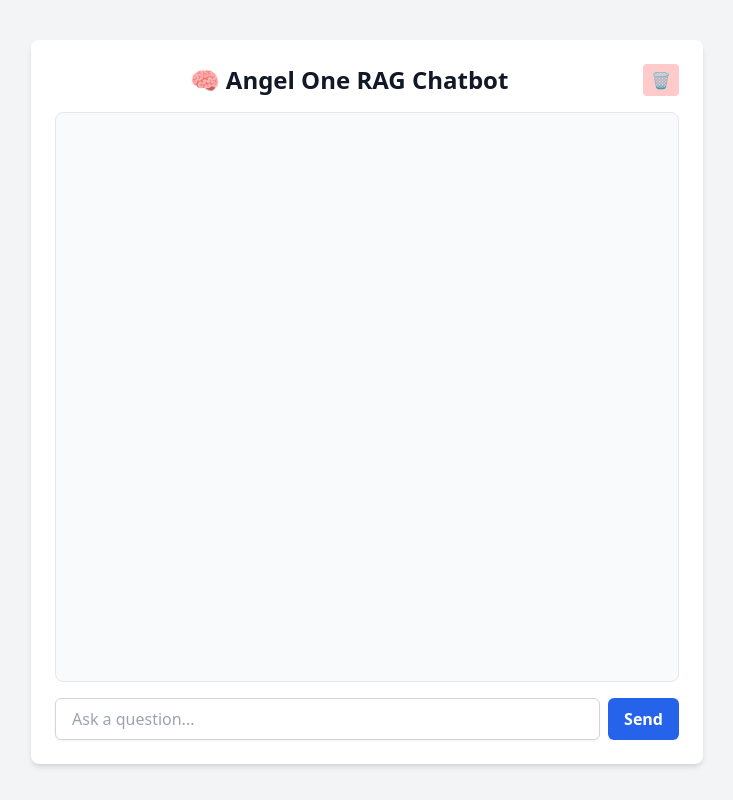
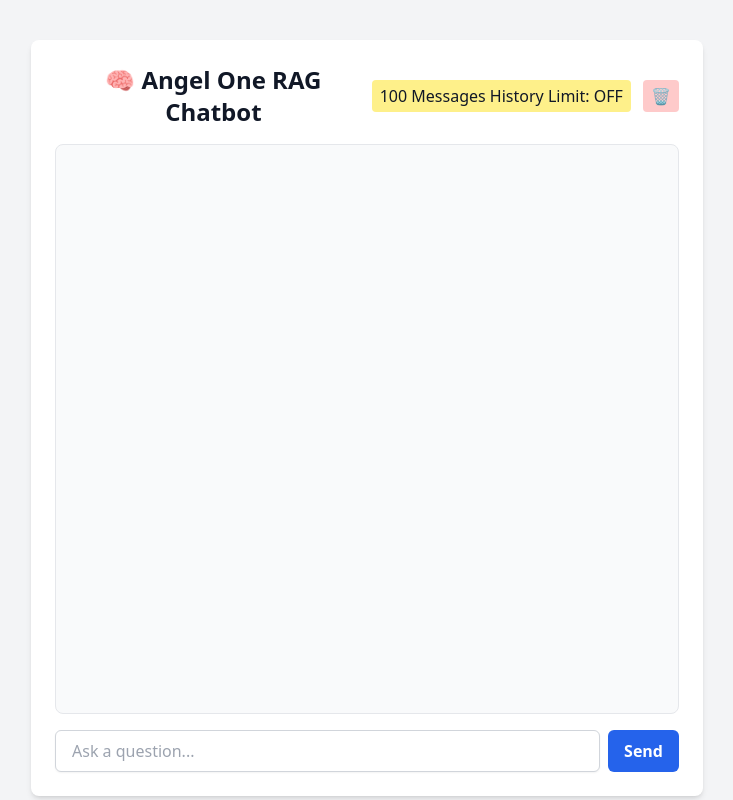
Before and after one commit to Unmesh-Kumar/rag_chatbot, a Django app: page / in a window 1280 px wide. Shown: the whole page, without its empty margins (273-1006 px from the left). Run offline with Django 5.2, Linux system fonts and the light colour scheme; some libraries are stand-ins or nearby versions.

Commit message:
add last 100 message feature

```diff
--- a/chatbot/static/chatbot/chat.js
+++ b/chatbot/static/chatbot/chat.js
@@ -2,8 +2,11 @@
 const chatForm = document.getElementById('chat-form');
 const userInput = document.getElementById('user-input');
 const clearChatBtn = document.getElementById('clear-chat');
+const toggleLimitBtn = document.getElementById('toggle-limit');
+const limitToggleText = '100 Messages History Limit';
 
 let chatHistory = JSON.parse(localStorage.getItem('chatHistory')) || [];
+let isLimitEnabled = JSON.parse(localStorage.getItem('limitTo100')) || false;
 
 function appendMessage(sender, message) {
     const container = document.createElement('div');
@@ -11,12 +14,7 @@
 
     const bubble = document.createElement('div');
     bubble.classList.add('p-3', 'rounded-lg', 'max-w-[75%]', 'whitespace-pre-wrap', 'flex', 'items-start', 'gap-2');
-
-    if (sender === 'user') {
-        bubble.classList.add('bg-blue-100');
-    } else {
-        bubble.classList.add('bg-green-100');
-    }
+    bubble.classList.add(sender === 'user' ? 'bg-blue-100' : 'bg-green-100');
 
     const avatar = document.createElement('div');
     avatar.textContent = sender === 'user' ? '🧑' : '🤖';
@@ -38,6 +36,13 @@
     });
 }
 
+function updateChatHistory() {
+    if (isLimitEnabled && chatHistory.length > 100) {
+        chatHistory = chatHistory.slice(-100);
+    }
+    localStorage.setItem('chatHistory', JSON.stringify(chatHistory));
+}
+
 chatForm.addEventListener('submit', async (e) => {
     e.preventDefault();
     const question = userInput.value.trim();
@@ -45,12 +50,8 @@
 
     appendMessage('user', question);
     chatHistory.push({ role: 'user', content: question });
-    // Limit to last 100 messages
-    if (chatHistory.length > 100) {
-        chatHistory = chatHistory.slice(-100);
-    }
-    localStorage.setItem('chatHistory', JSON.stringify(chatHistory));
     userInput.value = '';
+    updateChatHistory();
 
     try {
         const response = await fetch('/chat/', {
@@ -64,19 +65,9 @@
         const data = await response.json();
         appendMessage('bot', data.answer);
         chatHistory.push({ role: 'bot', content: data.answer });
-        if (chatHistory.length > 100) {
-            chatHistory = chatHistory.slice(-100);
-        }
-        localStorage.setItem('chatHistory', JSON.stringify(chatHistory));
+        updateChatHistory();
     } catch (error) {
         appendMessage('bot', "❌ Sorry, something went wrong.");
-    }
-});
-
-userInput.addEventListener("keydown", function (event) {
-    if (event.key === "Enter" && !event.shiftKey) {
-        event.preventDefault();
-        chatForm.dispatchEvent(new Event("submit"));
     }
 });
 
@@ -96,5 +87,28 @@
     chatBox.innerHTML = '';
 });
 
-// On page load
+toggleLimitBtn.addEventListener('click', () => {
+    isLimitEnabled = !isLimitEnabled;
+    localStorage.setItem('limitTo100', JSON.stringify(isLimitEnabled));
+    updateLimitButtonText();
+
+    if (isLimitEnabled && chatHistory.length > 100) {
+        chatHistory = chatHistory.slice(-100);
+        updateChatHistory();
+        renderChatHistory();
+    }
+});
+
+function updateLimitButtonText() {
+    toggleLimitBtn.textContent = isLimitEnabled ? `${limitToggleText}: ON` : `${limitToggleText}: OFF`;
+}
+
+updateLimitButtonText();
 renderChatHistory();
+
+userInput.addEventListener("keydown", function (event) {
+    if (event.key === "Enter" && !event.shiftKey) {
+        event.preventDefault();
+        chatForm.dispatchEvent(new Event("submit"));
+    }
+});
--- a/chatbot/static/chatbot/styles.css
+++ b/chatbot/static/chatbot/styles.css
@@ -1,9 +1,9 @@
-/* Smooth transition */
+/* Smooth transition between themes */
 html {
    transition: background-color 0.3s ease, color 0.3s ease;
 }
 
-/* Scrollbar styling */
+/* Custom scrollbar styling */
 #chat-box::-webkit-scrollbar {
    width: 8px;
 }
@@ -25,6 +25,7 @@
 }
 
 /* Button hover effects */
+#toggle-limit:hover,
 #clear-chat:hover {
    opacity: 0.9;
    transition: opacity 0.2s ease-in-out;
--- a/chatbot/templates/chatbot/chat.html
+++ b/chatbot/templates/chatbot/chat.html
@@ -11,7 +11,8 @@
     <div class="w-full max-w-2xl p-6 mt-10 bg-white shadow-md rounded-lg">
         <div class="flex justify-between items-center mb-4">
             <h1 class="text-2xl font-bold text-center flex-1">🧠 Angel One RAG Chatbot</h1>
-            <div>
+            <div class="space-x-2">
+                <button id="toggle-limit" class="px-2 py-1 rounded bg-yellow-200">100 Messages History Limit: OFF</button>
                 <button id="clear-chat" class="px-2 py-1 rounded bg-red-200">🗑️</button>
             </div>
         </div>
```
Also changed, not shown: README.md, chat_ui.png.
